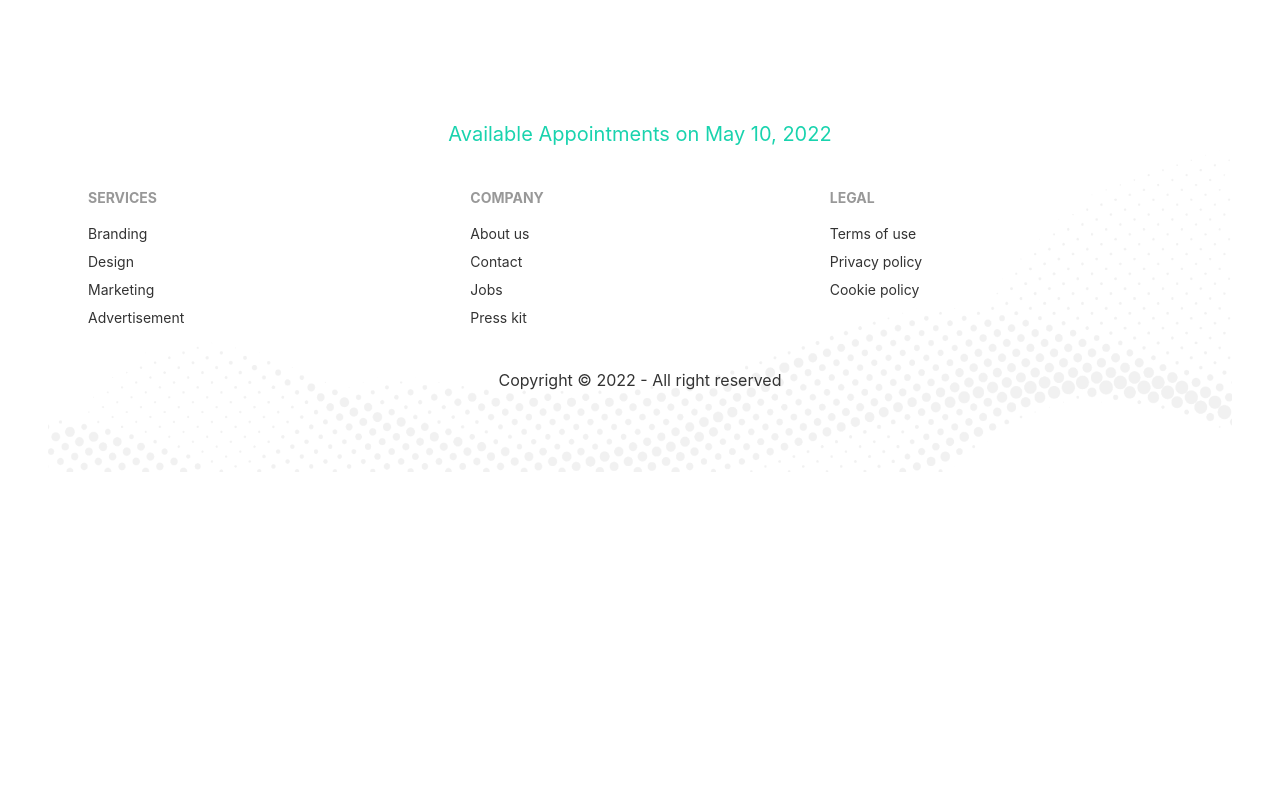
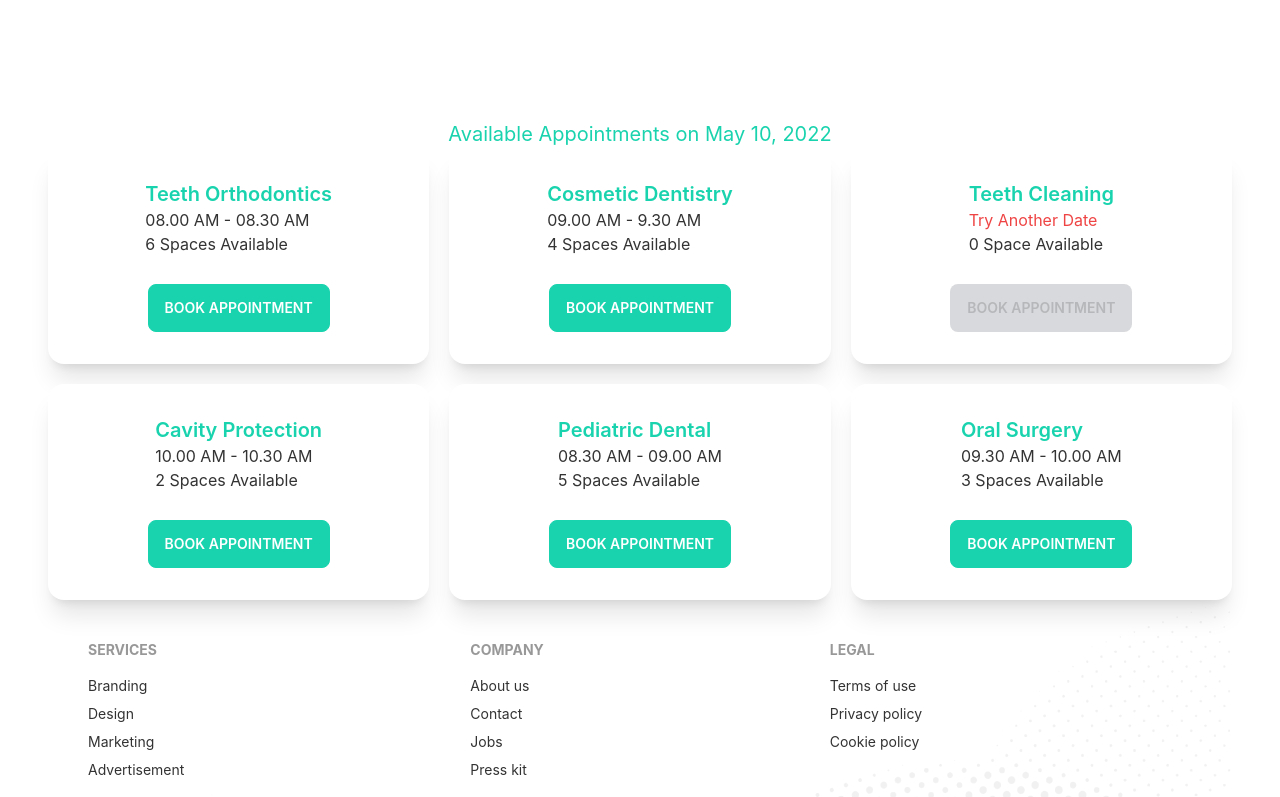
Before and after one commit to shabbirahmedshuvo01/Doctors-Portal-final, a React (Create React App) app: page /appointment in a window 1280 px wide. Shown: the part 744-1541 px from the top of the page. Before the commit the page ends 1216 px from the top, so only its background shows below. Built offline with nearby package versions, Linux system fonts and the light colour scheme.

Commit message:
calander works

```diff
--- /dev/null
+++ b/src/Pages/Appointment/AppointmentService.js
@@ -0,0 +1,28 @@
+import React from 'react';
+
+const AppointmentService = ({ service, setTreatment }) => {
+    const { _id, name, slots } = service;
+    return (
+        <div className="card lg:max-w-lg bg-base-100 shadow-xl">
+            <div className="card-body ">
+                <div className='mx-auto mb-5'>
+                    <h2 className="card-title text-secondary">{name}</h2>
+                    <p>{
+                        slots.length
+                            ? <span>{slots[0]}</span>
+                            : <span className='text-red-500'>Try Another Date</span>
+                    }</p>
+                    <p>{slots.length} {slots.length > 1 ? "Spaces" : "Space"} Available</p>
+                </div>
+                <div className="card-actions justify-center">
+                    <label htmlFor="booking-modal"
+                        disabled={slots.length === 0}
+                        onClick={() => setTreatment(service)}
+                        className="btn btn-secondary text-white uppercase">Book Appointment</label>
+                </div>
+            </div>
+        </div>
+    );
+};
+
+export default AppointmentService;
--- a/src/Pages/Appointment/AvailableAppointments.js
+++ b/src/Pages/Appointment/AvailableAppointments.js
@@ -1,8 +1,11 @@
 import { format } from 'date-fns';
 import React, { useEffect, useState } from 'react';
+import AppointmentService from './AppointmentService';
+import BookingModal from './BookingModal';
 
 const AvailableAppointments = ({ date }) => {
     const [services, setServices] = useState([]);
+    const [treatment, setTreatment] = useState(null);
 
     useEffect(() => {
         fetch('services.json')
@@ -14,9 +17,16 @@ const AvailableAppointments = ({ date }) => {
     return (
         <div>
             <h4 className='text-xl text-secondary text-center'>Available Appointments on {format(date, 'PP')}</h4>
-            <div>
-
+            <div className='grid grid-cols-1 md:grid-cols-2 lg:grid-cols-3 gap-5'>
+                {
+                    services.map(service => <AppointmentService
+                        key={service._id}
+                        service={service}
+                        setTreatment={setTreatment}
+                    ></AppointmentService>)
+                }
             </div>
+            {treatment && <BookingModal treatment={treatment}></BookingModal>}
         </div>
     );
 };
--- /dev/null
+++ b/src/Pages/Appointment/BookingModal.js
@@ -0,0 +1,26 @@
+import React from 'react';
+
+const BookingModal = ({ treatment }) => {
+    const { name, slots } = treatment;
+    return (
+        <div>
+            <input type="checkbox" id="booking-modal" className="modal-toggle" />
+            <div className="modal modal-bottom sm:modal-middle">
+                <div className="modal-box">
+                    <label htmlFor="booking-modal" className="btn btn-sm btn-circle absolute right-2 top-2">✕</label>
+                    <h3 className="font-bold text-lg text-secondary">Booking For: {name}</h3>
+                    <form className='grid grid-cols-1 gap-3 justify-items-center mt-3'>
+                        <input type="text" placeholder="Type here" className="input input-bordered w-full max-w-xs" />
+                        <input type="text" placeholder="Type here" className="input input-bordered w-full max-w-xs" />
+                        <input type="text" placeholder="Type here" className="input input-bordered w-full max-w-xs" />
+                        <input type="text" placeholder="Type here" className="input input-bordered w-full max-w-xs" />
+                        <input type="text" placeholder="Type here" className="input input-bordered w-full max-w-xs" />
+                        <input type="submit" value="submit" className=" btn btn-primary w-full max-w-xs" />
+                    </form>
+                </div>
+            </div>
+        </div>
+    );
+};
+
+export default BookingModal;
--- a/src/Pages/Home/Service.js
+++ b/src/Pages/Home/Service.js
@@ -3,12 +3,12 @@ import React from 'react';
 const Service = ({ service }) => {
     const { _id, name, description, img } = service;
     return (
-        <div class="card lg:max-w-lg bg-base-100 shadow-xl">
-            <figure class="px-10 pt-10">
-                <img src={img} alt="Shoes" class="rounded-xl" />
+        <div className="card lg:max-w-lg bg-base-100 shadow-xl">
+            <figure className="px-10 pt-10">
+                <img src={img} alt="Shoes" className="rounded-xl" />
             </figure>
-            <div class="card-body items-center text-center">
-                <h2 class="card-title">{name}</h2>
+            <div className="card-body items-center text-center">
+                <h2 className="card-title">{name}</h2>
                 <p>If a dog chews shoes whose shoes does he choose?</p>
             </div>
         </div>
--- a/src/Pages/Shared/Navbar.js
+++ b/src/Pages/Shared/Navbar.js
@@ -15,7 +15,7 @@ const Navbar = () => {
             <div className="navbar-start">
                 <div className="dropdown">
                     <label tabIndex="0" className="btn btn-ghost lg:hidden">
-                        <svg xmlns="http://www.w3.org/2000/svg" className="h-5 w-5" fill="none" viewBox="0 0 24 24" stroke="currentColor"><path stroke-linecap="round" stroke-linejoin="round" stroke-width="2" d="M4 6h16M4 12h8m-8 6h16" /></svg>
+                        <svg xmlns="http://www.w3.org/2000/svg" className="h-5 w-5" fill="none" viewBox="0 0 24 24" stroke="currentColor"><path strokeLinecap="round" strokeLinejoin="round" strokeWidth="2" d="M4 6h16M4 12h8m-8 6h16" /></svg>
                     </label>
                     <ul tabIndex="0" className="menu menu-compact dropdown-content mt-3 p-2 shadow bg-base-100 rounded-box w-52">
                         {menuItems}
```
